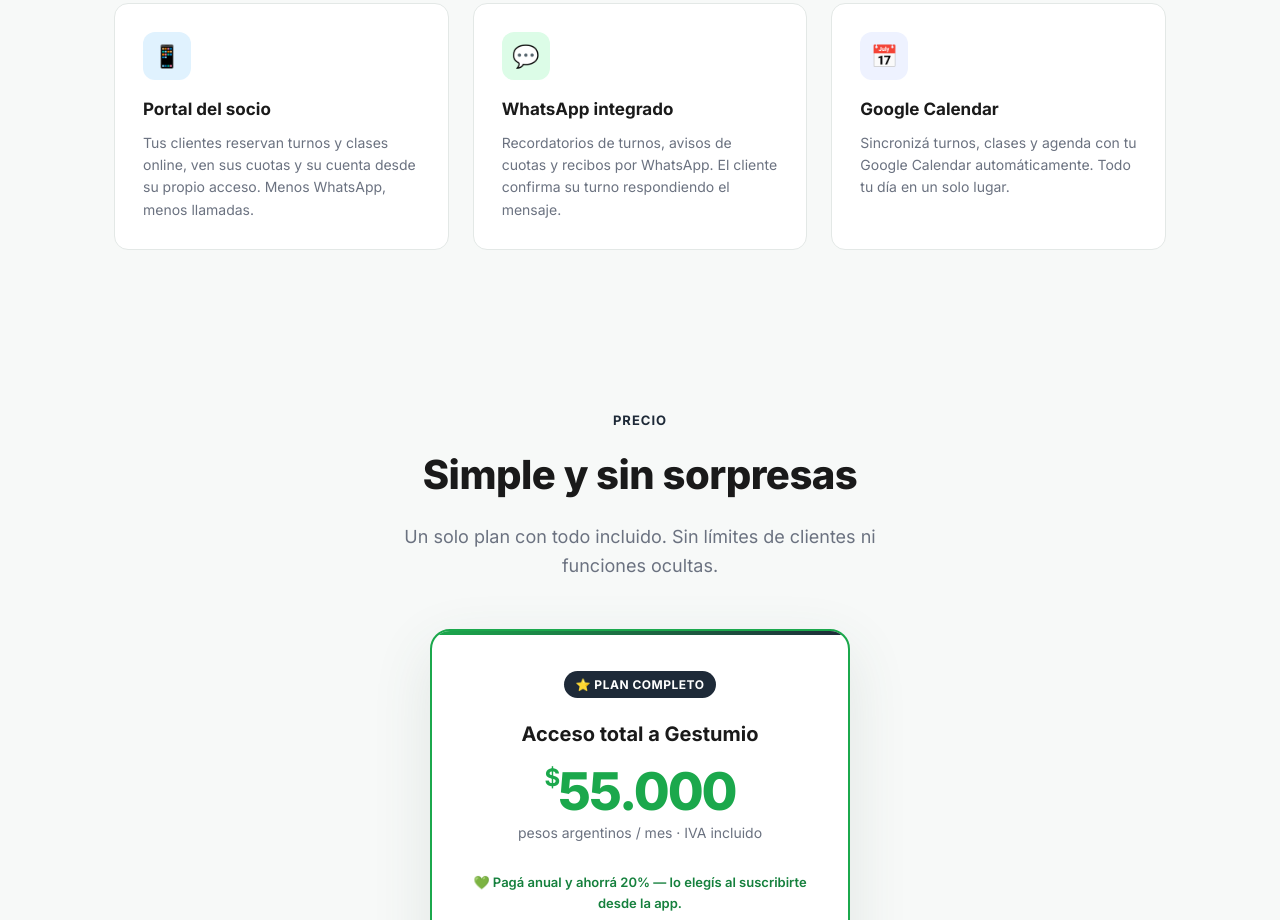
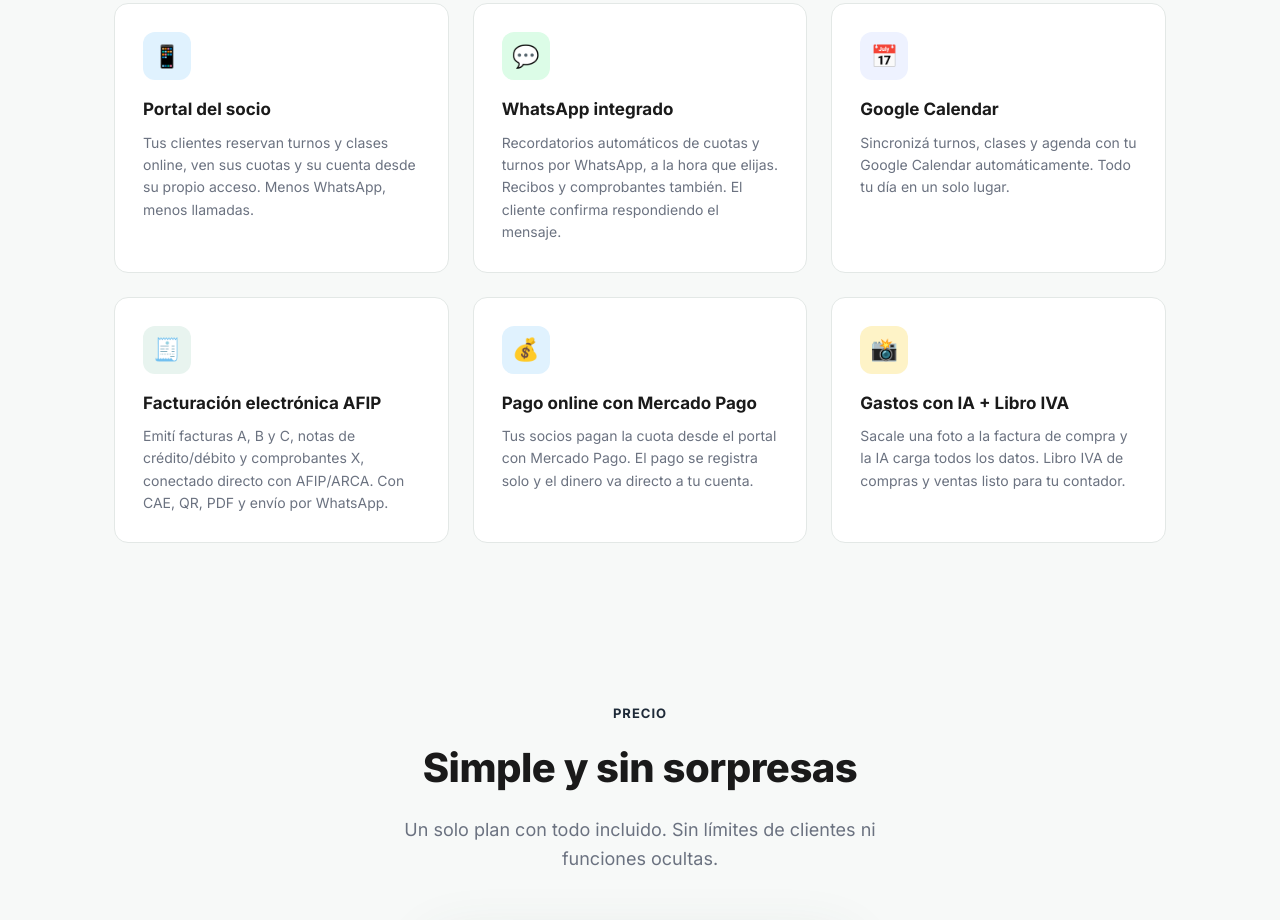
Before and after one commit to brachu87/-zentric-landing, a website: page index.html in a window 1280 px wide. Shown: the part 1511-2431 px from the top of the page. Drawn offline with Linux system fonts and the light colour scheme.

Commit message:
Landing: nuevas funciones (facturacion AFIP, pago online Mercado Pago, gastos con IA, recordatorios automaticos)

```diff
--- a/index.html
+++ b/index.html
@@ -407,12 +407,27 @@
     <div class="feature-card">
       <div class="feature-icon" style="background:#dcfce7">💬</div>
       <h3>WhatsApp integrado</h3>
-      <p>Recordatorios de turnos, avisos de cuotas y recibos por WhatsApp. El cliente confirma su turno respondiendo el mensaje.</p>
+      <p>Recordatorios automáticos de cuotas y turnos por WhatsApp, a la hora que elijas. Recibos y comprobantes también. El cliente confirma respondiendo el mensaje.</p>
     </div>
     <div class="feature-card">
       <div class="feature-icon" style="background:#eef2ff">📅</div>
       <h3>Google Calendar</h3>
       <p>Sincronizá turnos, clases y agenda con tu Google Calendar automáticamente. Todo tu día en un solo lugar.</p>
+    </div>
+    <div class="feature-card">
+      <div class="feature-icon" style="background:#e8f4ef">🧾</div>
+      <h3>Facturación electrónica AFIP</h3>
+      <p>Emití facturas A, B y C, notas de crédito/débito y comprobantes X, conectado directo con AFIP/ARCA. Con CAE, QR, PDF y envío por WhatsApp.</p>
+    </div>
+    <div class="feature-card">
+      <div class="feature-icon" style="background:#e0f2fe">💰</div>
+      <h3>Pago online con Mercado Pago</h3>
+      <p>Tus socios pagan la cuota desde el portal con Mercado Pago. El pago se registra solo y el dinero va directo a tu cuenta.</p>
+    </div>
+    <div class="feature-card">
+      <div class="feature-icon" style="background:#fef3c7">📸</div>
+      <h3>Gastos con IA + Libro IVA</h3>
+      <p>Sacale una foto a la factura de compra y la IA carga todos los datos. Libro IVA de compras y ventas listo para tu contador.</p>
     </div>
   </div>
 </section>
```
